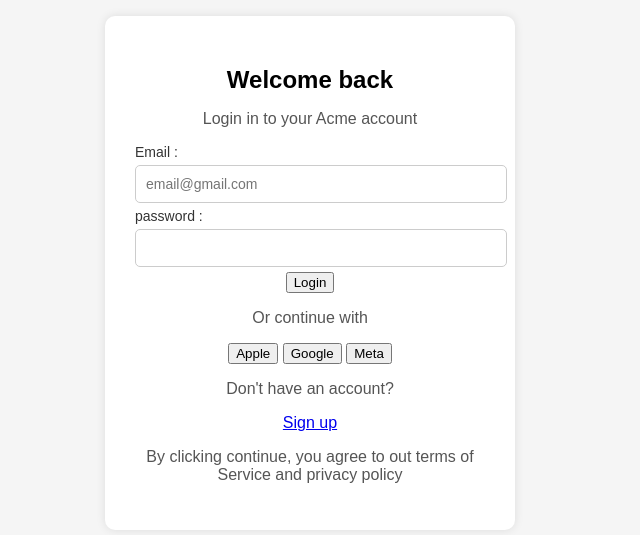
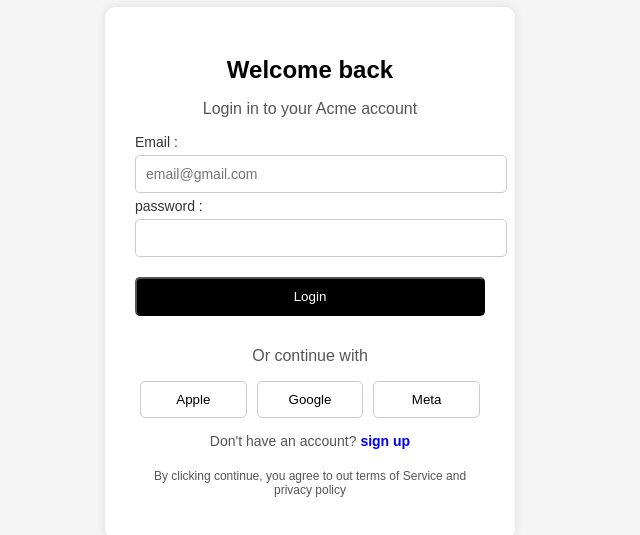
Before and after one commit to Copter2007/Forntend-developer, a plain HTML site: page week02/login.html in a window 1280 px wide. Shown: the part 135-670 px from the top of the page, without its empty margins (330-970 px from the left). Drawn offline with Linux system fonts and the light colour scheme.

Commit message:
login decoratins

```diff
--- a/week02/login.css
+++ b/week02/login.css
@@ -43,3 +43,43 @@ body {
     font-size:14px ;
 
 }
+.login-btn {
+    width: 100%;
+    margin-top: 15px;
+    margin-bottom: 15px;
+    padding: 10px;
+    background-color: black;
+    color: white;
+    border-radius: 5px;
+
+}
+.social-container{
+    margin-top: 10px;
+    margin-bottom: 10px;
+    display: flex;
+    justify-content: space-between;
+}
+.social-btn{
+    flex: 1;
+    margin-left: 5px;
+    margin-right: 5px;
+    padding: 10px;
+    border-radius: 5px;
+    color: black;
+    border: 1px solid #ccc;
+    background-color: white;
+
+}
+.signup-link{
+    font-size: 14px;
+    margin-top: 15px;
+}
+.signup-link a {
+    text-decoration: none;
+    font-weight: bold;
+}
+.terms{
+    margin-top: 20px;
+    font-size: 12px;
+    color: #777;
+}
--- a/week02/login.html
+++ b/week02/login.html
@@ -16,20 +16,30 @@
                 <label> Email : </label>
                 <input type="text"placeholder="email@gmail.com">
             </div>
+
             <div class="form-group">
                 <label> password : </label>
                 <input type="text"placeholder="">
             </div>
-            <button>Login</button>
+
+            <button class="login-btn">Login</button>
+
         </form>
+
         <p>Or continue with </p>
-        <div>
-            <button>Apple</button>
-            <button>Google</button>
-            <button>Meta</button>
+
+        <div class="social-container">
+            <button class="social-btn">Apple</button>
+            <button class="social-btn">Google</button>
+            <button class="social-btn">Meta</button>
         </div>
-        <p>Don't have an account? </p> <a href="#">Sign up </a>
-        <p>By clicking continue, you agree to out terms of Service and privacy policy</p>
+
+        <p class="signup-link">
+            Don't have an account?  <a href="#">sign up </a>
+        </p>
+        <p class="terms">
+            By clicking continue, you agree to out terms of Service and privacy policy
+        </p>
 
 
     </div>
```
